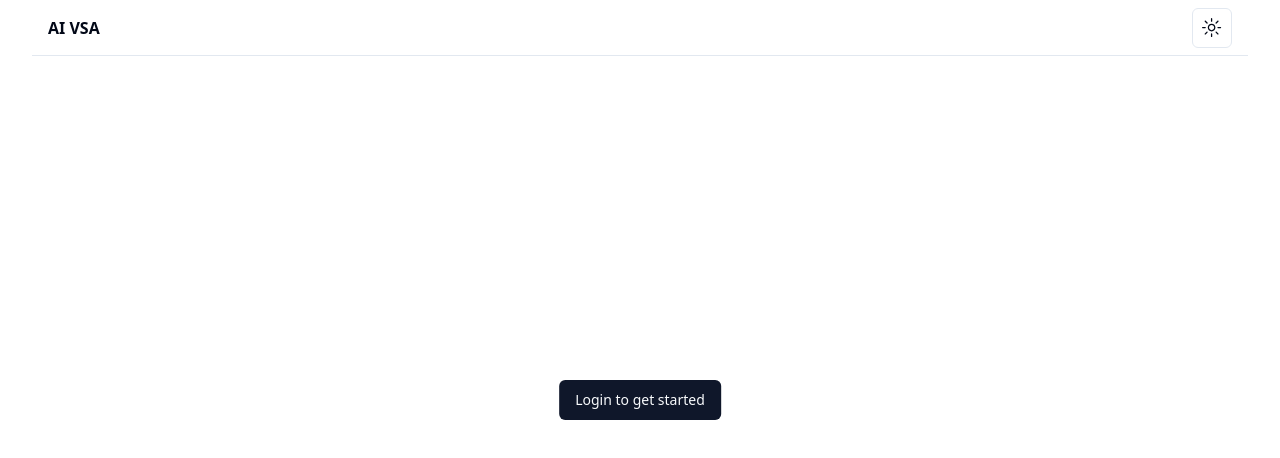
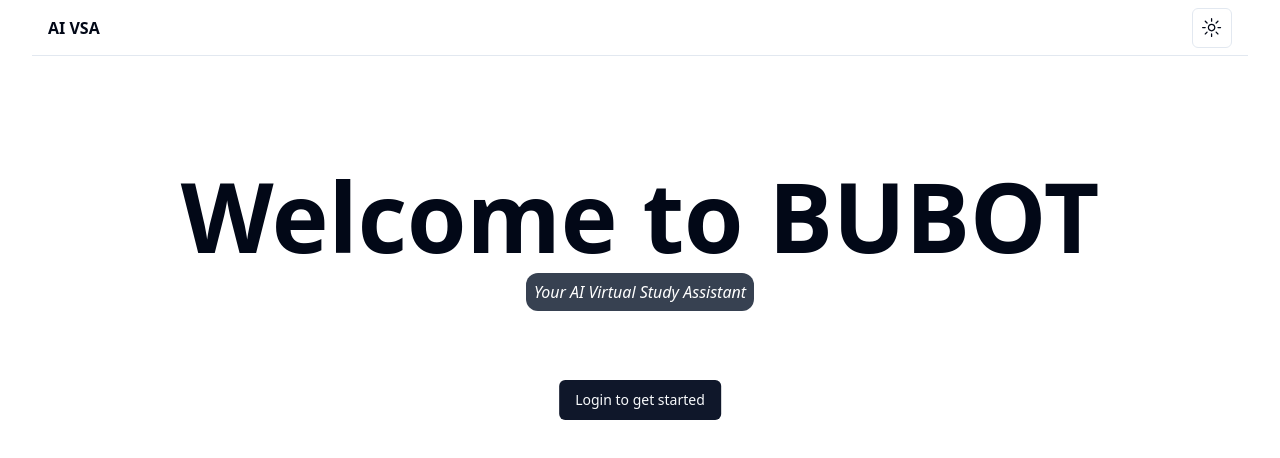
Before and after one commit to alexnwamu/aivsa, a Next.js app: page / in a window 1280 px wide. Shown: the top 458 px of the page. Built offline with nearby package versions, Linux system fonts and the light colour scheme; no server answers.

Commit message:
Clerk and UI update

```diff
--- a/src/app/page.tsx
+++ b/src/app/page.tsx
@@ -1,40 +1,48 @@
-'use client'
-import { Chat } from '@/components/chat'
-import CourseSelector from '@/components/course-selector'
-import { ModeToggle } from '@/components/dark-mode-toggle'
-import { Button } from '@/components/ui/button'
-import { SignIn, UserButton, auth } from '@clerk/nextjs'
-import Link from 'next/link'
+"use client";
+import { Chat } from "@/components/chat";
+import CourseSelector from "@/components/course-selector";
+import { ModeToggle } from "@/components/dark-mode-toggle";
+import { Button } from "@/components/ui/button";
+import { SignIn, UserButton, auth } from "@clerk/nextjs";
+import Link from "next/link";
 import { useSession } from "@clerk/nextjs";
-import { useCourseContext } from '@/app/contexts/chosencourse-context';
-export default  function Home() {
+import { useCourseContext } from "@/app/contexts/chosencourse-context";
+export default function Home() {
   const { isLoaded, session, isSignedIn } = useSession();
-const {isCourseChosen,setIsCourseChosen} = useCourseContext()
+  const { isCourseChosen, setIsCourseChosen } = useCourseContext();
 
   return (
     <main className="relative container flex min-h-screen flex-col">
       <div className=" p-4 flex h-14 items-center justify-between supports-backdrop-blur:bg-background/60 sticky top-0 z-50 w-full border-b bg-background/95 backdrop-blur">
         <span className="font-bold">AI VSA</span>
-<div className='flex items-center gap-2'>   <ModeToggle />   {
-    isSignedIn ? <UserButton afterSignOutUrl='/' />  : ''
-  }
+        <div className="flex items-center gap-2">
+          {" "}
+          <ModeToggle /> {isSignedIn ? <UserButton afterSignOutUrl="/" /> : ""}
         </div>
-
-
       </div>
       <div className="flex flex-1 py-4">
         <div className="w-full">
-    {isSignedIn  ?<div>
-      { isCourseChosen ? <Chat/>:
-          <CourseSelector />
-      }
-
-    </div> :   <div className="absolute top-1/2 left-1/2 -translate-x-1/2 -translate-y-1/2">
-      <Link href='/sign-in'>
-  <Button >Login to get started </Button></Link>
-    </div>}
+          {isSignedIn ? (
+            <div>{isCourseChosen ? <Chat /> : <CourseSelector />}</div>
+          ) : (
+            <div>
+              <div className="text-center mt-24 ">
+                <h1 className="md:text-8xl text-4xl font-semibold mb-4 ">
+                  Welcome to BUBOT
+                </h1>
+                <p className="bg-gray-700 text-white italic  inline p-2 rounded-xl ">
+                  Your AI Virtual Study Assistant
+                </p>
+              </div>
+              <div className="absolute top-1/2 left-1/2 -translate-x-1/2 -translate-y-1/2">
+                <Link href="/sign-in">
+                  <Button>Login to get started </Button>
+                </Link>
               </div>
             </div>
-
+          )}
+        </div>
+      </div>
     </main>
-  ) }
+  );
+}
```
Lines whose indentation alone changed are shown as unchanged.
